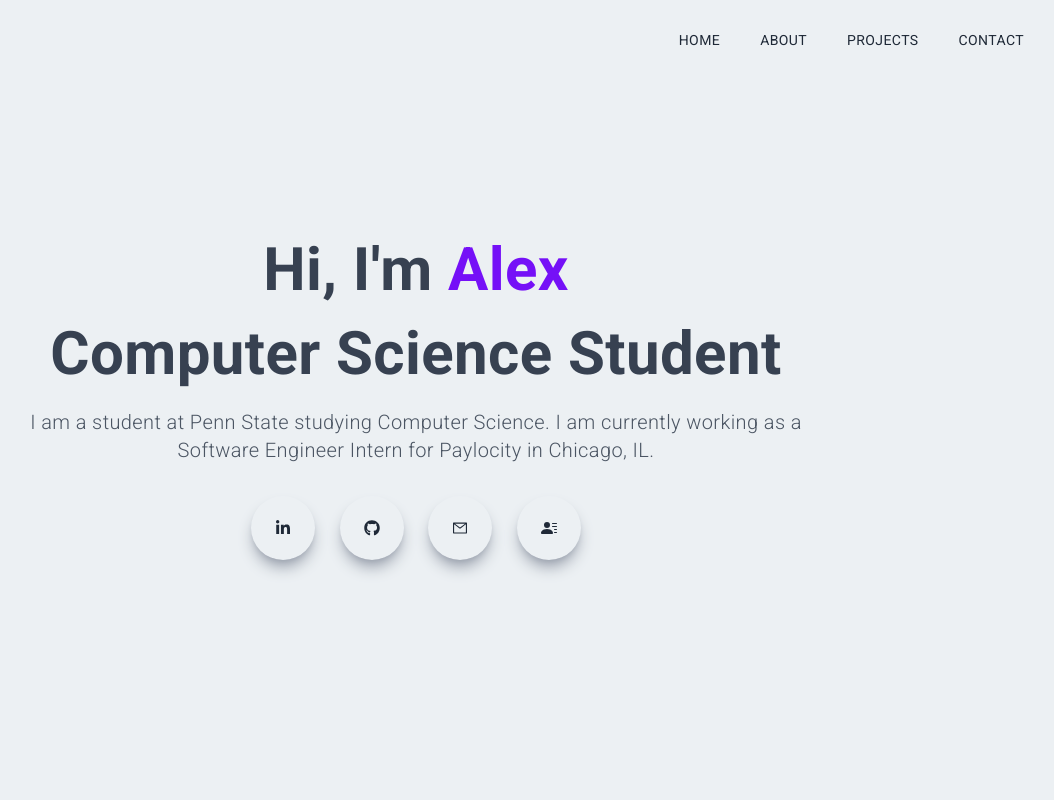
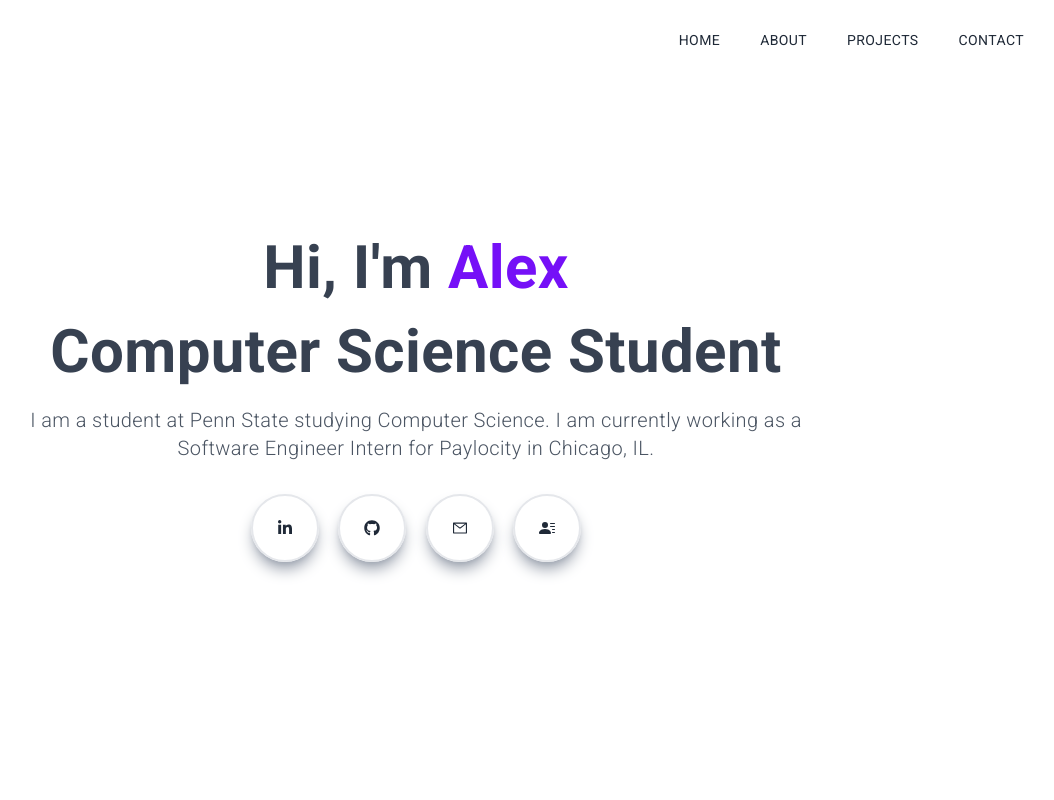
Before and after one commit to alexryan15/alexryan.pro, a Next.js app: page / in a window 1280 px wide. Shown: the top 800 px of the page, without its empty margins (224-1278 px from the left). Built offline with nearby package versions, Linux system fonts and the light colour scheme.

Commit message:
updated navbar styling

```diff
--- a/components/Main.jsx
+++ b/components/Main.jsx
@@ -24,7 +24,7 @@ const Main = () => {
               target="_blank"
               rel="noreferrer"
             >
-              <div className="rounded-full shadow-lg shadow-gray-400 p-6 cursor-pointer hover:scale-110 ease-in duration-300">
+              <div className="rounded-full border-2 shadow-lg shadow-gray-400 p-6 cursor-pointer hover:scale-110 ease-in duration-300 hover:border-[#7510F7]">
                 <FaLinkedinIn />
               </div>
             </a>
@@ -33,7 +33,7 @@ const Main = () => {
               target="_blank"
               rel="noreferrer"
             >
-              <div className="rounded-full shadow-lg shadow-gray-400 p-6 cursor-pointer hover:scale-110 ease-in duration-300">
+              <div className="rounded-full border-2 shadow-lg shadow-gray-400 p-6 cursor-pointer hover:scale-110 ease-in duration-300 hover:border-[#7510F7]">
                 <FaGithub />
               </div>
             </a>
@@ -42,7 +42,7 @@ const Main = () => {
               target="_blank"
               rel="noreferrer"
             >
-              <div className="rounded-full shadow-lg shadow-gray-400 p-6 cursor-pointer hover:scale-110 ease-in duration-300">
+              <div className="rounded-full border-2 shadow-lg shadow-gray-400 p-6 cursor-pointer hover:scale-110 ease-in duration-300 hover:border-[#7510F7]">
                 <AiOutlineMail />
               </div>
             </a>
@@ -51,7 +51,7 @@ const Main = () => {
               target="_blank"
               rel="noreferrer"
             >
-              <div className="rounded-full shadow-lg shadow-gray-400 p-6 cursor-pointer hover:scale-110 ease-in duration-300">
+              <div className="rounded-full border-2 shadow-lg shadow-gray-400 p-6 cursor-pointer hover:scale-110 ease-in duration-300 hover:border-[#7510F7]">
                 <BsFillPersonLinesFill />
               </div>
             </a>
--- a/components/Navbar.jsx
+++ b/components/Navbar.jsx
@@ -9,7 +9,7 @@ import { useRouter } from "next/router";
 const Navbar = () => {
   const [nav, setNav] = useState(false);
   const [shadow, setShadow] = useState(false);
-  const [navBg, setNavBg] = useState("#ecf0f3");
+  const [navBg, setNavBg] = useState("#white");
   const [linkColor, setLinkColor] = useState("#1f2937");
   const router = useRouter();
 
@@ -22,9 +22,9 @@ const Navbar = () => {
       router.asPath === "/twitch"
     ) {
       setNavBg("transparent");
-      setLinkColor("#ecf0f3");
+      setLinkColor("#white");
     } else {
-      setNavBg("#ecf0f3");
+      setNavBg("#white");
       setLinkColor("#1f2937");
     }
   }, [router]);
@@ -54,25 +54,21 @@ const Navbar = () => {
       }
     >
       {/* Normal nav links */}
-      <div className="flex justify-between items-center w-full h-full px-2 pr-8 2xl:px-16">
+      <div className="bg-white flex justify-between items-center w-full h-full px-2 pr-8 2xl:px-16">
         <div>{/* TODO: Insert navbar image */}</div>
         <div>
           <ul style={{ color: `${linkColor}` }} className="hidden md:flex">
             <Link href="/">
-              <li className="ml-10 text-sm uppercase hover:border-b">Home</li>
+              <li className="ml-10 text-sm hover:text-[#7510F7]">HOME</li>
             </Link>
             <Link href="/#about">
-              <li className="ml-10 text-sm uppercase hover:border-b">About</li>
+              <li className="ml-10 text-sm hover:text-[#7510F7]">ABOUT</li>
             </Link>
             <Link href="/#projects">
-              <li className="ml-10 text-sm uppercase hover:border-b">
-                Projects
-              </li>
+              <li className="ml-10 text-sm hover:text-[#7510F7]">PROJECTS</li>
             </Link>
             <Link href="/#contact">
-              <li className="ml-10 text-sm uppercase hover:border-b">
-                Contact
-              </li>
+              <li className="ml-10 text-sm hover:text-[#7510F7]">CONTACT</li>
             </Link>
           </ul>
           <div onClick={handleNav} className="md:hidden">
@@ -89,8 +85,8 @@ const Navbar = () => {
         <div
           className={
             nav
-              ? " fixed left-0 top-0 w-[75%] sm:w-[60%] md:w-[45%] h-screen bg-[#ecf0f3] p-10 ease-in duration-500"
-              : "fixed left-[-100%] top-0 p-10 ease-in duration-500"
+              ? " fixed right-0 top-0 w-[75%] sm:w-[60%] md:w-[45%] h-screen bg-white p-10 ease-in duration-500"
+              : "fixed right-[-100%] top-0 p-10 ease-in duration-500"
           }
         >
           <div>
--- a/pages/_app.js
+++ b/pages/_app.js
@@ -4,7 +4,6 @@ import '../styles/globals.css';
 function MyApp({ Component, pageProps }) {
   return (
     <>
-      <Navbar />
       <Component {...pageProps} />
     </>
   );
--- a/pages/index.js
+++ b/pages/index.js
@@ -1,4 +1,5 @@
 import Head from 'next/head'
+import Navbar from '../components/Navbar'
 import About from '../components/About'
 import Contact from '../components/Contact'
 import Main from '../components/Main'
@@ -14,6 +15,7 @@ export default function Home() {
         <meta name="description" content="Generated by create next app" />
         <link rel="icon" href="/favicon.ico" />
       </Head>
+    <Navbar />
     <Main />
     <About />
     {/* <Skills /> */}
--- a/styles/globals.css
+++ b/styles/globals.css
@@ -11,7 +11,7 @@ html {
 @layer base {
   body {
     @apply font-[Roboto];
-    @apply bg-[#ecf0f3] text-[#1f2937] tracking-wide;
+    @apply bg-white text-[#1f2937] tracking-wide;
   }
 
   h1 {
```
